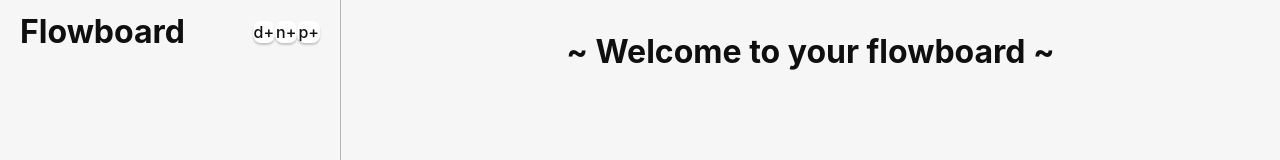
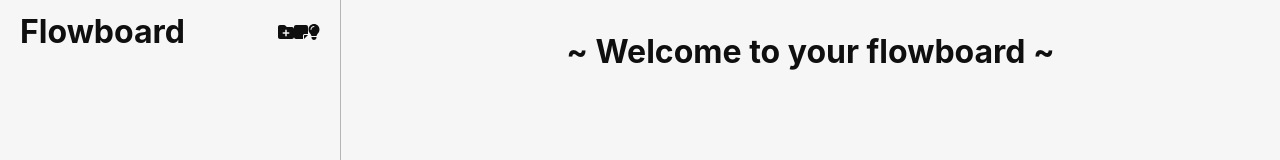
Before and after one commit to AntoineRR/flowboard, a Vue app: page / in a window 1280 px wide. Shown: the top 160 px of the page. Built offline with nearby package versions, Linux system fonts and the light colour scheme.

Commit message:
feat: add icons

```diff
--- a/package.json
+++ b/package.json
@@ -10,6 +10,10 @@
     "tauri": "tauri"
   },
   "dependencies": {
+    "@fortawesome/fontawesome-svg-core": "^6.3.0",
+    "@fortawesome/free-regular-svg-icons": "^6.3.0",
+    "@fortawesome/free-solid-svg-icons": "^6.3.0",
+    "@fortawesome/vue-fontawesome": "^3.0.3",
     "@tauri-apps/api": "^1.2.0",
     "vue": "^3.2.45",
     "vue-markdown-render": "^2.0.1"
--- a/src/App.vue
+++ b/src/App.vue
@@ -55,9 +55,15 @@ onMounted(async () => {
       <div class="title">
         <h1>Flowboard</h1>
         <div>
-          <button type="button" @click="addElement('Directory', 'new directory', 0)">d+</button>
-          <button type="button" @click="addElement('Note', 'new note', 0)">n+</button>
-          <button type="button" @click="addElement('Project', 'new project', 0)">p+</button>
+          <button class="icon-button" type="button" @click="addElement('Directory', 'new directory', 0)">
+            <fa-icon icon="fa-solid fa-folder-plus"></fa-icon>
+          </button>
+          <button class="icon-button" type="button" @click="addElement('Note', 'new note', 0)">
+            <fa-icon icon="fa-solid fa-note-sticky"></fa-icon>
+          </button>
+          <button class="icon-button" type="button" @click="addElement('Project', 'new project', 0)">
+            <fa-icon icon="fa-solid fa-lightbulb"></fa-icon>
+          </button>
         </div>
       </div>
       <TreeView class="tree" :tree-data="treeData" @add-element="addElement" @save-board="saveBoard"
--- a/src/components/TreeItem.vue
+++ b/src/components/TreeItem.vue
@@ -6,20 +6,31 @@ defineProps({ model: null })
   <li>
     <div v-if="model">
       <div class="content">
-        <button type="button" v-if="model.node_type !== 'Directory'" @click="$emit('load-content', model.id)">
+        <button class="invisible-button" type="button" v-if="model.node_type !== 'Directory'"
+          @click="$emit('load-content', model.id)">
           {{ model.name }}
         </button>
         <p v-else>
           {{ model.name }}
         </p>
         <div v-if="model.node_type === 'Directory'">
-          <button type="button" @click="$emit('add-element', 'Directory', 'new directory', model.id)">d+</button>
-          <button type="button" @click="$emit('add-element', 'Note', 'new note', model.id)">n+</button>
-          <button type="button" @click="$emit('add-element', 'Project', 'new project', model.id)">p+</button>
-          <button type="button" @click="$emit('delete-element', model.id, null)">D</button>
+          <button class="icon-button" type="button" @click="$emit('add-element', 'Directory', 'new directory', model.id)">
+            <fa-icon icon="fa-solid fa-folder-plus"></fa-icon>
+          </button>
+          <button class="icon-button" type="button" @click="$emit('add-element', 'Note', 'new note', model.id)">
+            <fa-icon icon="fa-solid fa-note-sticky"></fa-icon>
+          </button>
+          <button class="icon-button" type="button" @click="$emit('add-element', 'Project', 'new project', model.id)">
+            <fa-icon icon="fa-solid fa-lightbulb"></fa-icon>
+          </button>
+          <button class="icon-button" type="button" @click="$emit('delete-element', model.id, null)">
+            <fa-icon icon="fa-solid fa-trash"></fa-icon>
+          </button>
         </div>
         <div v-else>
-          <button type="button" @click="$emit('delete-element', model.id, null)">D</button>
+          <button class="icon-button" type="button" @click="$emit('delete-element', model.id, null)">
+            <fa-icon icon="fa-solid fa-trash"></fa-icon>
+          </button>
         </div>
       </div>
       <ul v-for="child in model.children" :key="child.id">
@@ -49,11 +60,4 @@ ul {
   padding-top: 5px;
   padding-left: 10px;
 }
-
-button {
-  background-color: transparent;
-  border: none;
-  cursor: pointer;
-  padding: 0;
-}
 </style>
--- a/src/components/content/ContentView.vue
+++ b/src/components/content/ContentView.vue
@@ -29,8 +29,12 @@ watch(() => props.id, async (id) => {
     <div class="top-bar">
       <div v-if="!!content">
         <h1>{{ content.name }}</h1>
-        <button v-if="edit" v-on:click="edit = false">Save</button>
-        <button v-else v-on:click="edit = true">Edit</button>
+        <button class="icon-button" v-if="edit" v-on:click="edit = false">
+          <fa-icon icon="fa-solid fa-floppy-disk"></fa-icon>
+        </button>
+        <button class="icon-button" v-else v-on:click="edit = true">
+          <fa-icon icon="fa-solid fa-pen"></fa-icon>
+        </button>
       </div>
       <h1 v-else>~ Welcome to your flowboard ~</h1>
     </div>
--- a/src/main.ts
+++ b/src/main.ts
@@ -2,4 +2,17 @@ import { createApp } from "vue";
 import "./style.css";
 import App from "./App.vue";
 
-createApp(App).mount("#app");
+import { library } from '@fortawesome/fontawesome-svg-core'
+import { FontAwesomeIcon } from '@fortawesome/vue-fontawesome'
+
+/* import specific icons */
+import { faFolderPlus, faNoteSticky, faLightbulb, faTrash, faPen, faFloppyDisk } from '@fortawesome/free-solid-svg-icons'
+
+library.add(faFolderPlus);
+library.add(faNoteSticky);
+library.add(faLightbulb);
+library.add(faTrash);
+library.add(faPen);
+library.add(faFloppyDisk);
+
+createApp(App).component('fa-icon', FontAwesomeIcon).mount("#app");
--- a/src/style.css
+++ b/src/style.css
@@ -53,6 +53,27 @@ button:hover {
   border-color: #396cd8;
 }
 
+.invisible-button {
+  background-color: transparent;
+  border: none;
+  cursor: pointer;
+  padding: 0;
+  box-shadow: none;
+}
+
+.icon-button {
+  background-color: transparent;
+  border: none;
+  cursor: pointer;
+  padding: 0;
+  box-shadow: none;
+}
+
+.icon-button:hover {
+  border-color: transparent;
+  filter: drop-shadow(0px 0px 10px rgba(0, 0, 0, 0.8));
+}
+
 @media (prefers-color-scheme: dark) {
   :root {
     color: #f6f6f6;
```
Also changed, not shown: 1 other file (tests, documents, lock files or other folders).
